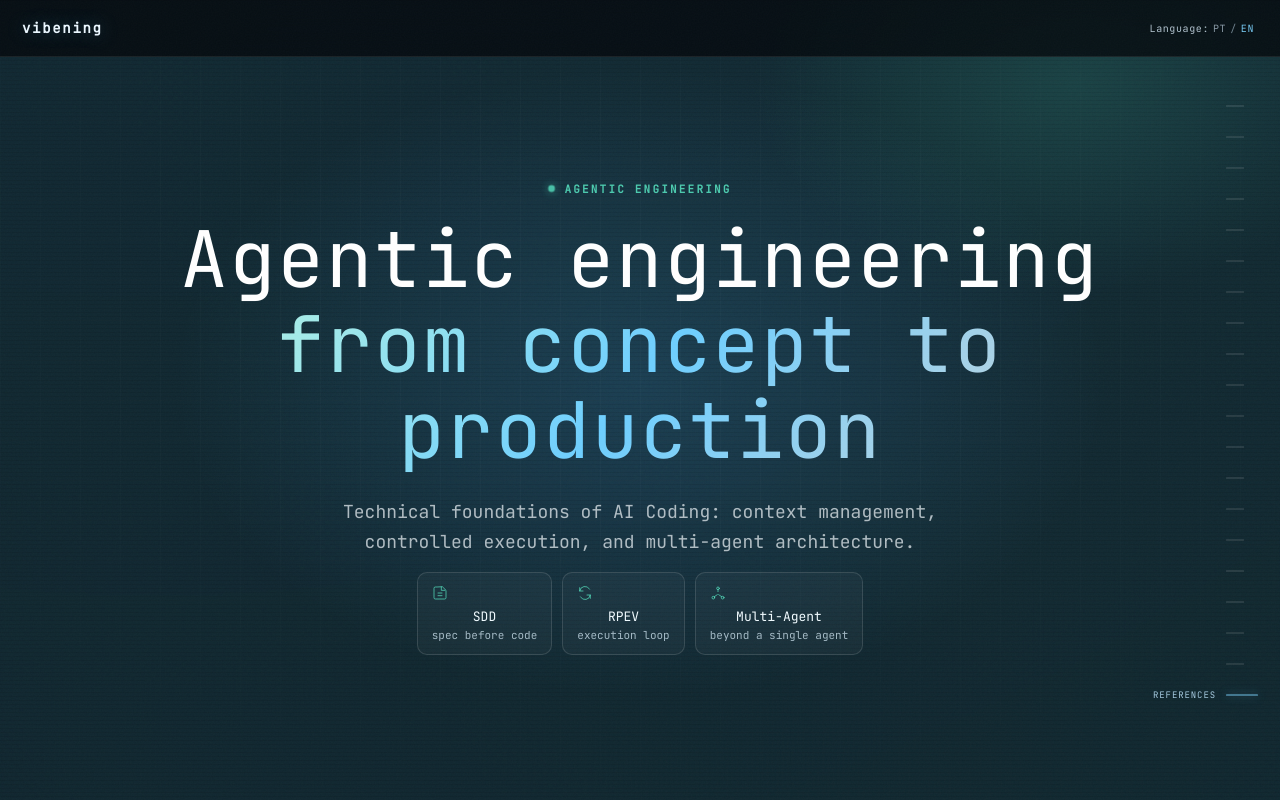
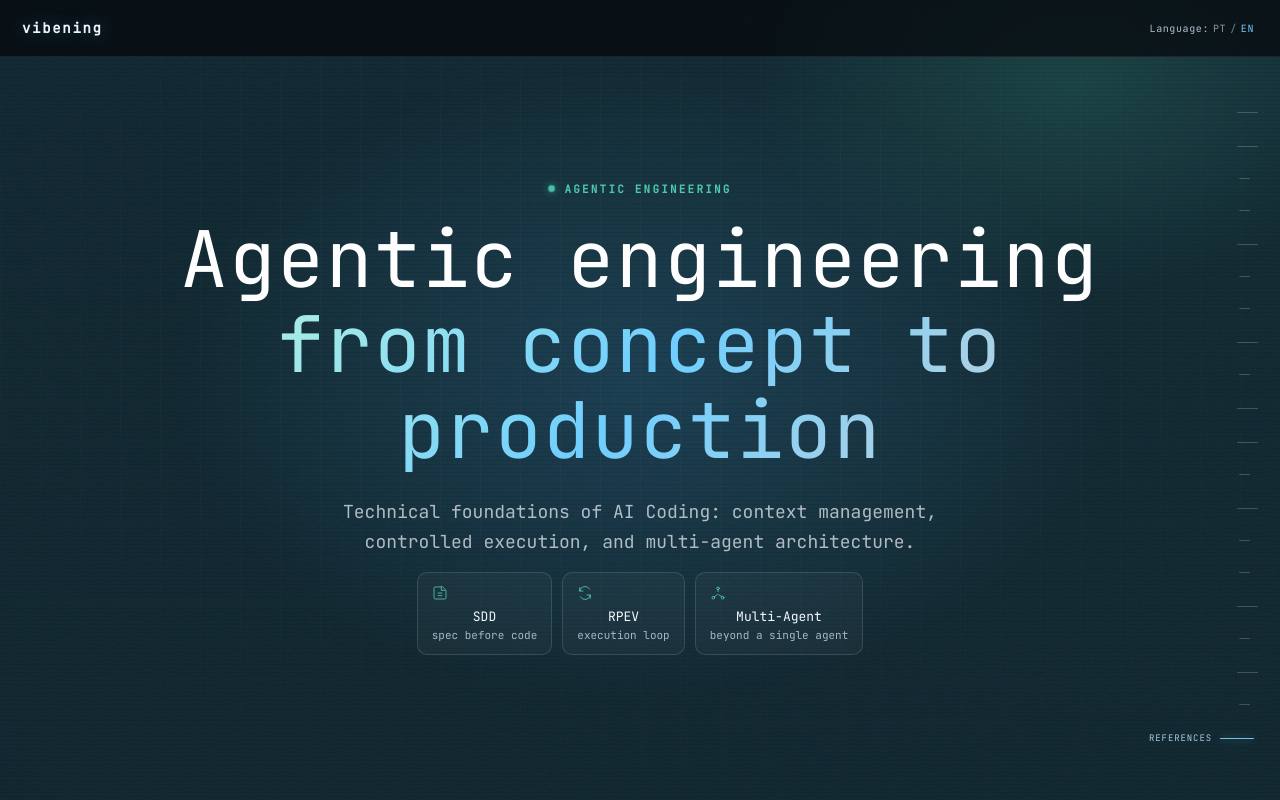
Before and after one commit to uphiago/vibening, a React (Vite) app: page /#refs in a window 1280 px wide. Shown: the top 800 px of the page. Built offline with nearby package versions, Linux system fonts and the light colour scheme.

Commit message:
Refine ToC hierarchy and left-expanding active lines

```diff
--- a/src/App.css
+++ b/src/App.css
@@ -641,16 +641,18 @@
 .side-nav {
   position: fixed;
   right: 22px;
-  top: 50%;
-  transform: translateY(-50%);
+  top: 96px;
   z-index: 20;
   display: flex;
   flex-direction: column;
-  gap: 3px;
+  gap: 4px;
   align-items: flex-end;
 }
 
 .side-link {
+  --line-width: 24px;
+  --line-idle-scale: 0.58;
+  --line-hover-scale: 0.82;
   display: flex;
   align-items: center;
   justify-content: flex-end;
@@ -663,14 +665,28 @@
   overflow: visible;
 }
 
+.side-link-main {
+  --line-width: 34px;
+  --line-idle-scale: 0.62;
+  --line-hover-scale: 0.88;
+  margin-top: 2px;
+}
+
+.side-link-sub {
+  --line-width: 20px;
+  --line-idle-scale: 0.54;
+  --line-hover-scale: 0.76;
+  margin-right: 8px;
+}
+
 .side-link-bar {
   display: block;
   height: 1px;
-  width: 32px;
+  width: var(--line-width);
   background: rgba(255, 255, 255, 0.2);
   border-radius: 1px;
-  transform: scaleX(0.5625);
-  transform-origin: left center;
+  transform: scaleX(var(--line-idle-scale));
+  transform-origin: right center;
   transition:
     transform 0.2s ease,
     background 0.2s ease,
@@ -698,7 +714,7 @@
 
 .side-link:hover .side-link-bar,
 .side-link.active .side-link-bar {
-  transform: scaleX(0.875);
+  transform: scaleX(var(--line-hover-scale));
   background: var(--accent-teal);
 }
 
@@ -718,6 +734,10 @@
   color: rgba(190, 230, 255, 0.85);
   opacity: 1;
   transform: translateX(0);
+}
+
+.side-link.active {
+  transform: translateX(-4px);
 }
 
 .hero {
--- a/src/components/Nav.tsx
+++ b/src/components/Nav.tsx
@@ -1,6 +1,19 @@
 import { useEffect, useRef } from 'react'
 
 import { useLang } from '../LanguageContext'
+
+const MAIN_SECTION_IDS = new Set([
+  'hero',
+  'lesson-roadmap',
+  'sdd',
+  'layer-model',
+  'workflow-gate',
+  'multi-agent',
+  'deep-dive',
+  'stack-curation',
+  'examples',
+  'refs',
+])
 
 interface NavProps {
   activeSection: string
@@ -154,7 +167,7 @@ export function Nav({ activeSection, mobileNavOpen, setMobileNavOpen, onNavigate
           <a
             key={item.id}
             href={`#${item.id}`}
-            className={`side-link${activeSection === item.id ? ' active' : ''}`}
+            className={`side-link ${MAIN_SECTION_IDS.has(item.id) ? 'side-link-main' : 'side-link-sub'}${activeSection === item.id ? ' active' : ''}`}
             aria-label={item.label}
             aria-current={activeSection === item.id ? 'page' : undefined}
             onClick={(event) => {
```
